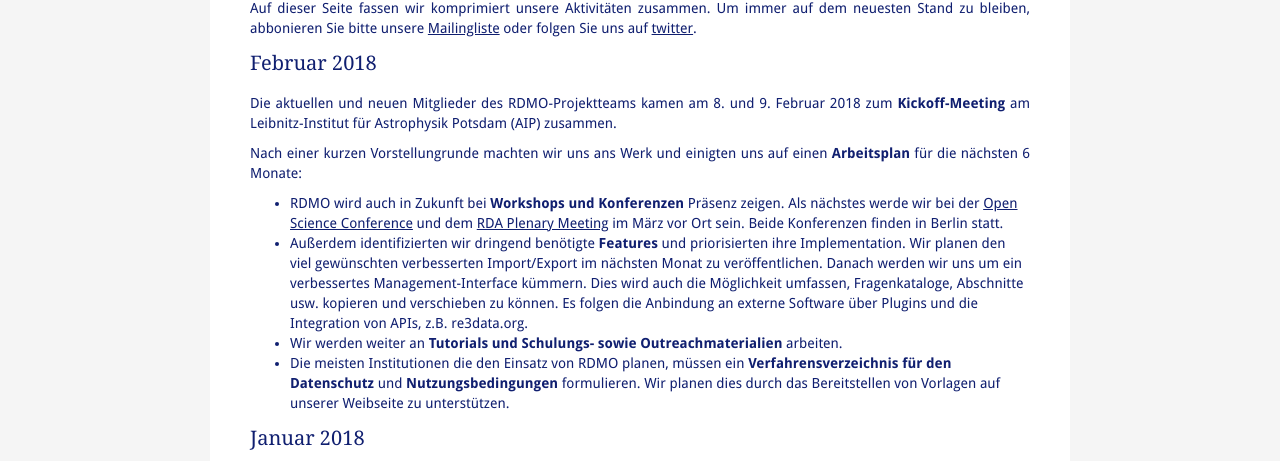
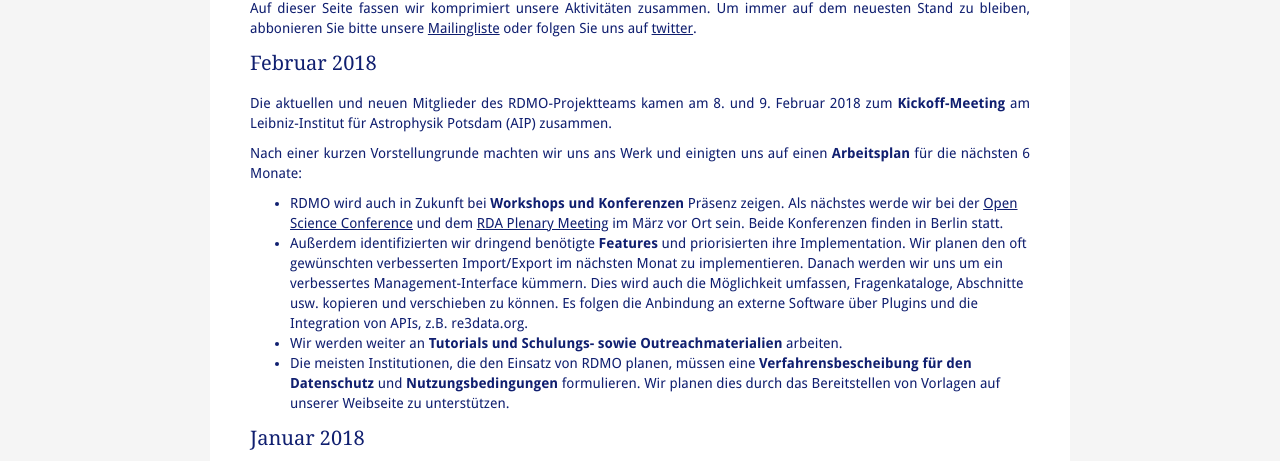
Before and after one commit to rdmorganiser/rdmorganiser.github.io, a Jekyll site: the page built from aktuelles.md, in a window 1280 px wide and 1247 px high. Shown: the part 177-638 px from the top of the window. Built offline with Jekyll 4.4.1, drawn with Linux system fonts in a browser that asks for light colours; our own code applies the rules of GitHub Pages for plain Markdown files.

Commit message:
Update aktuelles.md

```diff
--- a/aktuelles.md
+++ b/aktuelles.md
@@ -15,14 +15,14 @@
 ------------
 
 Die aktuellen und neuen Mitglieder des RDMO-Projektteams kamen am 8. und 9. Februar 2018  zum **Kickoff-Meeting**
-am Leibnitz-Institut für Astrophysik Potsdam (AIP) zusammen.
+am Leibniz-Institut für Astrophysik Potsdam (AIP) zusammen.
 
 Nach einer kurzen Vorstellungrunde machten wir uns ans Werk und einigten uns auf einen **Arbeitsplan** für die nächsten 6 Monate:
 
 * RDMO wird auch in Zukunft bei **Workshops und Konferenzen** Präsenz zeigen. Als nächstes werde wir bei der [Open Science Conference](https://www.open-science-conference.eu/) und dem [RDA Plenary Meeting](https://www.rd-alliance.org/plenaries/rda-eleventh-plenary-meeting-berlin-germany) im März vor Ort sein. Beide Konferenzen finden in Berlin statt.
-* Außerdem identifizierten wir dringend benötigte **Features** und priorisierten ihre Implementation. Wir planen den viel gewünschten verbesserten Import/Export im nächsten Monat zu veröffentlichen. Danach werden wir uns um ein verbessertes Management-Interface kümmern. Dies wird auch die Möglichkeit umfassen, Fragenkataloge, Abschnitte usw. kopieren und verschieben zu können. Es folgen die Anbindung an externe Software über Plugins und die Integration von APIs, z.B. re3data.org.
+* Außerdem identifizierten wir dringend benötigte **Features** und priorisierten ihre Implementation. Wir planen den oft gewünschten verbesserten Import/Export im nächsten Monat zu implementieren. Danach werden wir uns um ein verbessertes Management-Interface kümmern. Dies wird auch die Möglichkeit umfassen, Fragenkataloge, Abschnitte usw. kopieren und verschieben zu können. Es folgen die Anbindung an externe Software über Plugins und die Integration von APIs, z.B. re3data.org.
 * Wir werden weiter an **Tutorials und Schulungs- sowie Outreachmaterialien** arbeiten.
-* Die meisten Institutionen die den Einsatz von RDMO planen, müssen ein **Verfahrensverzeichnis für den Datenschutz** und **Nutzungsbedingungen** formulieren. Wir planen dies durch das Bereitstellen von Vorlagen auf unserer Weibseite zu unterstützen.
+* Die meisten Institutionen, die den Einsatz von RDMO planen, müssen eine **Verfahrensbescheibung für den Datenschutz** und **Nutzungsbedingungen** formulieren. Wir planen dies durch das Bereitstellen von Vorlagen auf unserer Weibseite zu unterstützen.
 
 
 Januar 2018
```
